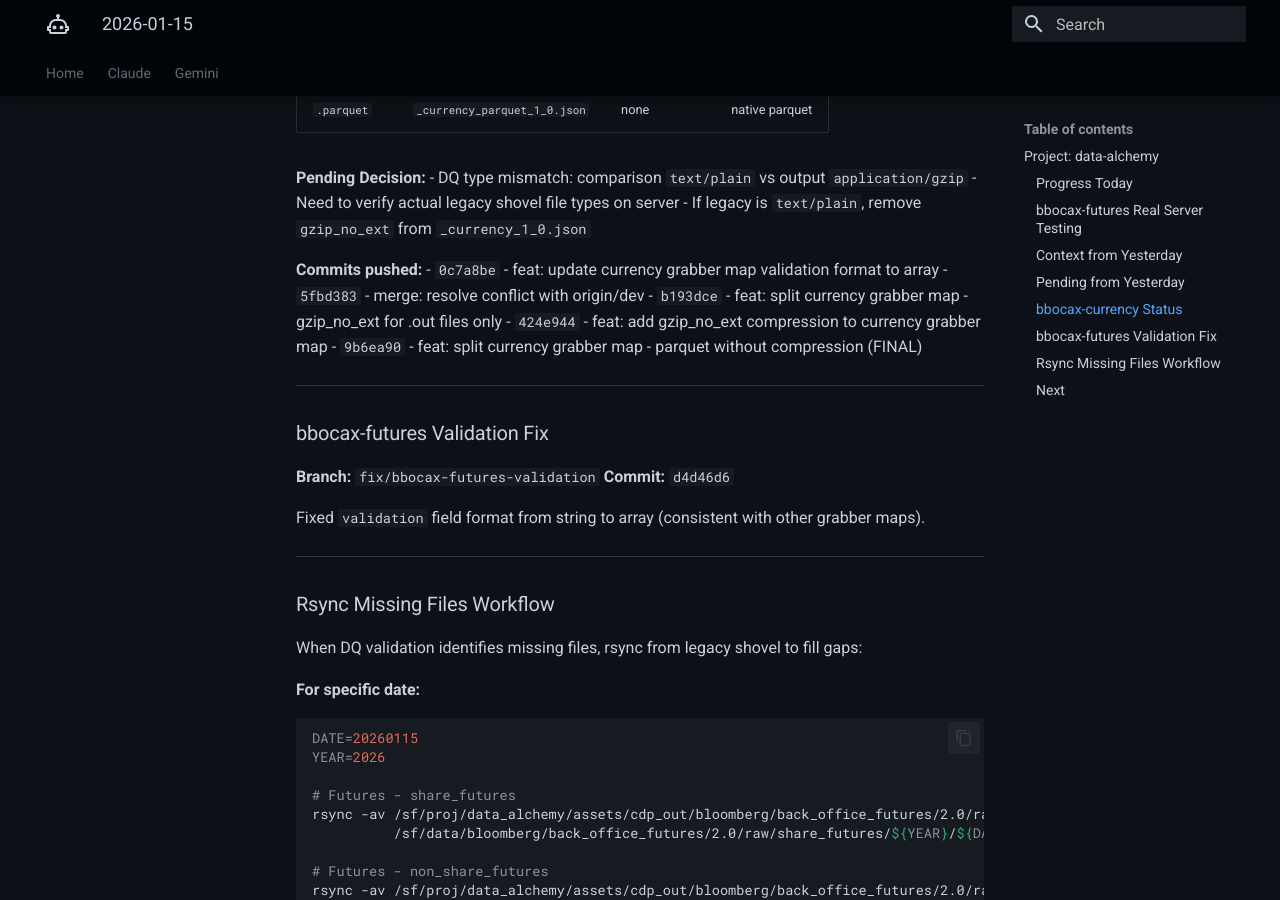
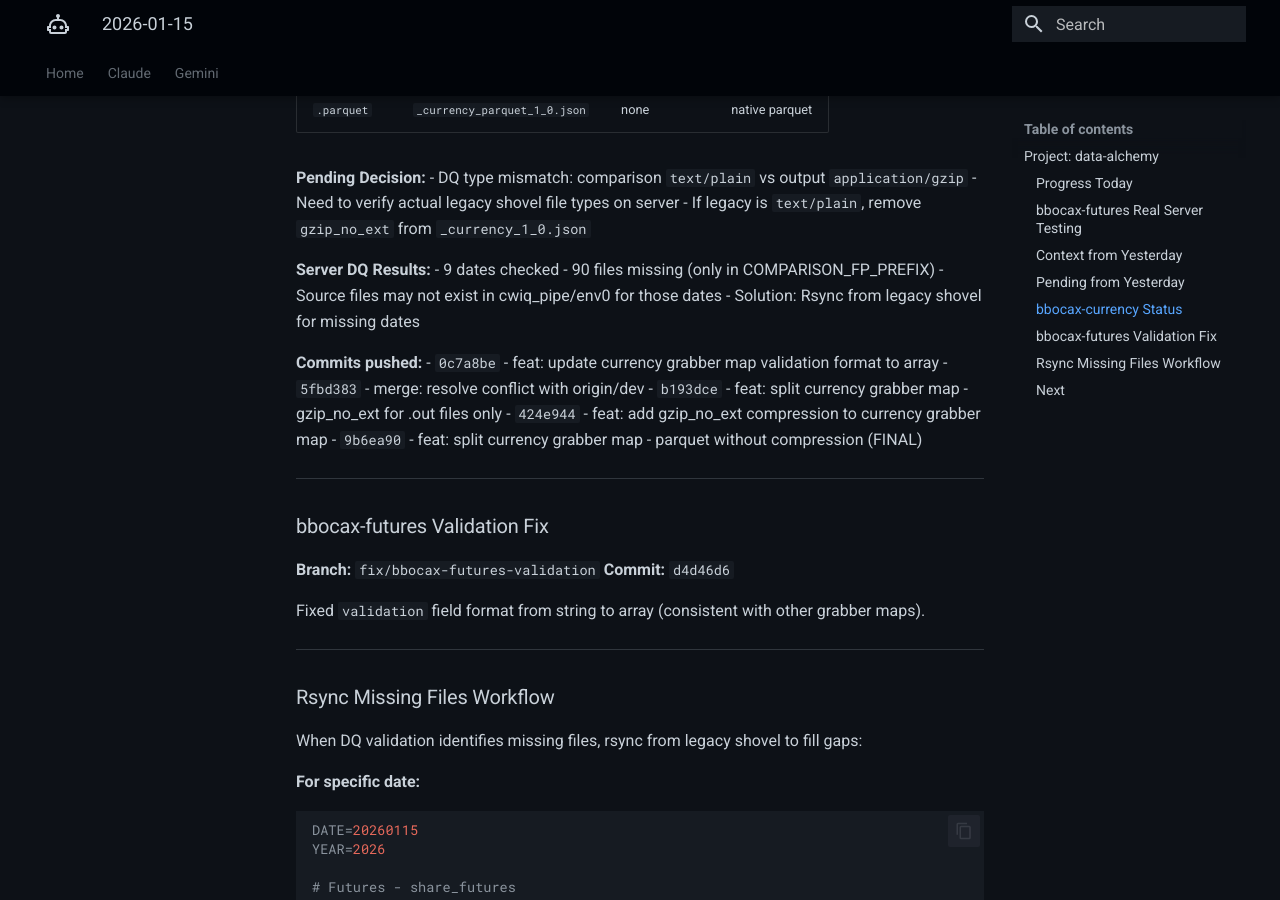
Before and after one commit to ThanuMahee12/AgentContext, an MkDocs documentation site: the page built from docs/Claude/sessions/linux/2026-01-15.md, in a window 1280 px wide and 900 px high, scrolled down 3908 px. Built offline with MkDocs 1.6.1 and Material for MkDocs 9.7.7, drawn with Linux system fonts in a browser that asks for light colours.

Commit message:
docs: update session - server DQ shows 90 missing files

```diff
--- a/docs/Claude/sessions/linux/2026-01-15.md
+++ b/docs/Claude/sessions/linux/2026-01-15.md
@@ -166,6 +166,12 @@ back_office_futures/2.0/raw/share_futures/2025/20251229/shareFuturesBulkAsia1.di
 - Need to verify actual legacy shovel file types on server
 - If legacy is `text/plain`, remove `gzip_no_ext` from `_currency_1_0.json`
 
+**Server DQ Results:**
+- 9 dates checked
+- 90 files missing (only in COMPARISON_FP_PREFIX)
+- Source files may not exist in cwiq_pipe/env0 for those dates
+- Solution: Rsync from legacy shovel for missing dates
+
 **Commits pushed:**
 - `0c7a8be` - feat: update currency grabber map validation format to array
 - `5fbd383` - merge: resolve conflict with origin/dev
```
